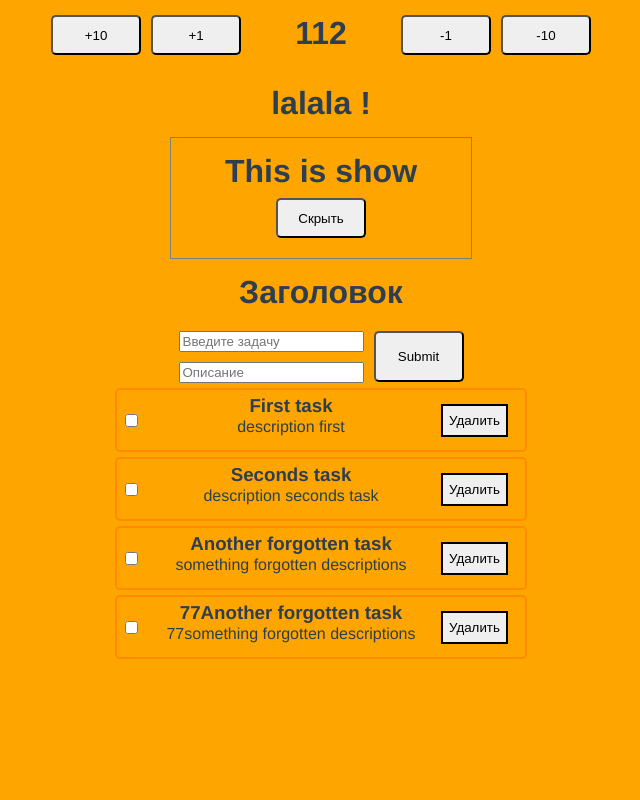
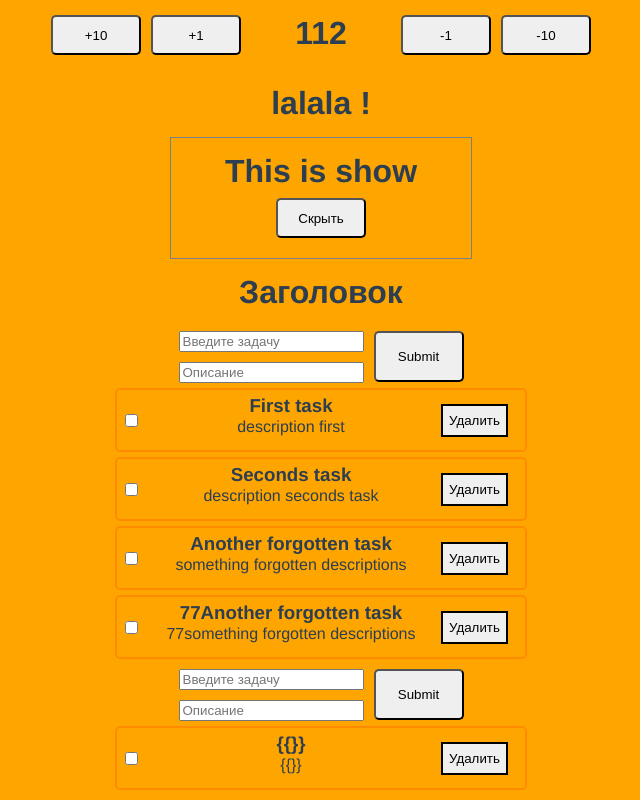
Before and after one commit to Longraf/vue-cli-learning, a Vue app: page / in a window 1280 px wide. Shown: the whole page, without its empty margins (319-959 px from the left). Built offline with nearby package versions, Linux system fonts and the light colour scheme.

Commit message:
not work

```diff
--- a/src/App.vue
+++ b/src/App.vue
@@ -21,14 +21,14 @@
       </div>
       <button class="task__btn-delete" @click="deleteTask(item)">Удалить</button>
     </div>
-<!--    <Task v-bind:tasks="tasks"/>-->
+    <Task/>
 
   </div>
 </template>
 
 <script>
 import Caption from "./components/Caption";
-// import Task from "./components/Task";
+import Task from "./components/Task";
 import Counter from "./components/Counter";
 import {data} from './data/data';
 import ChangeName from "./components/ChangeName";
@@ -79,7 +79,7 @@ export default {
   components: {
     ChangeName,
     Caption,
-    // Task,
+    Task,
     Counter,
     ShowAndHidden
   }
--- a/src/components/Task.vue
+++ b/src/components/Task.vue
@@ -1,32 +1,34 @@
 <template >
+    <div>
         <div class="input-value">
             <div class="input-value__wrapper">
-        <input v-bind:class="newTask.taskError ? 'input__red' : '' " v-model="newTask.task" type="text" placeholder="Введите задачу">
-        <input v-model="newTask.desc" type="text" placeholder="Описание">
+                <input type="text" placeholder="Введите задачу">
+                <input type="text" placeholder="Описание">
             </div>
-      <input class="btn__submit btn__default btn__default--h51" type="submit" @click="addTask()">
+            <input class="btn__submit btn__default btn__default--h51" type="submit">
         </div>
-    <div class='task' v-for="item in tasks" :key="item.id">
+        <div class='task'>
             <input type="checkbox">
             <div class="task__wrapper">
-            <h3 class="task__caption">{{item.task}}</h3>
-            <p class="task__text">{{item.desc}}</p>
+                <h3 class="task__caption">{{}}</h3>
+                <p class="task__text">{{}}</p>
             </div>
-        <button class="task__btn-delete" @click="deleteTask(item)">Удалить</button>
+            <button class="task__btn-delete">Удалить</button>
         </div>
-
+    </div>
 </template>
 
 <script>
     export default {
         name: 'Task',
-        props: {
-            tasks: Array
-        },
-        methods: {
-            deleteTask(task){
-                this.tasks.splice(this.tasks.indexOf(task),1)
-            }
-        }
+        // props: {
+        //     tasks: Array,
+        //     newTask: Object
+        // },
+        // methods: {
+        //     deleteTask(task){
+        //         this.tasks.splice(this.tasks.indexOf(task),1)
+        //     }
+        // }
     }
 </script>
```
Lines whose indentation alone changed are shown as unchanged.
